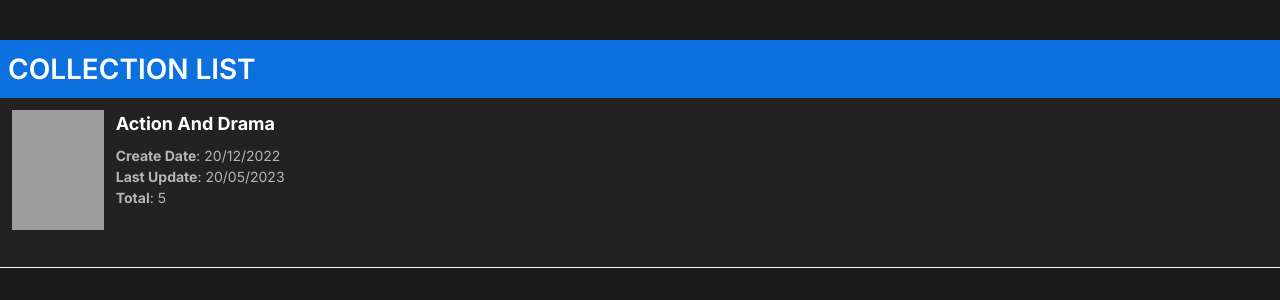
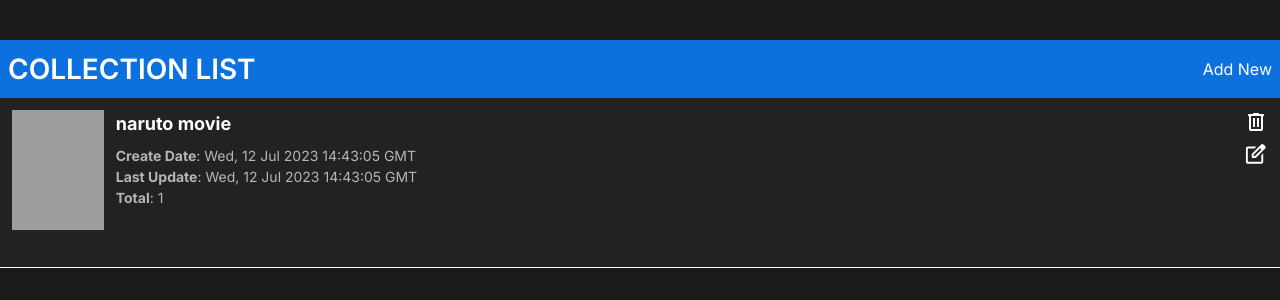
Before and after one commit to agungpg/unofficial-anilist, a Next.js app: page /collection in a window 1280 px wide. Shown: the top 300 px of the page. Built offline with nearby package versions, Linux system fonts and the light colour scheme; no server answers; grey boxes are pictures that could not be loaded.

Commit message:
feat (collection): add collection list

```diff
--- a/src/app/collection/(components)/CollectionCard.tsx
+++ b/src/app/collection/(components)/CollectionCard.tsx
@@ -1,40 +1,76 @@
+import Image from 'next/image'
 import Link from 'next/link'
 import React from 'react'
 
 import InfoItem from '@/app/anime/[id]/(components)/InfoItem'
-import { Image, ListItemCard, VerticalInfoWrapper } from '@/app/styeled'
+import { FlexWrapper, Image as CustomeImg, ListItemCard, VerticalInfoWrapper } from '@/app/styeled'
+import DeleteIcon from '@/assets/icons/DeleteIcon'
+import EditIcon from '@/assets/icons/EditIcon'
 import { AnimeCardTitle } from '@/components/AnimeCard/AnimeCard.styled'
 
-const coverDefault = '@/assets/images/collection-cover-default.jpg'
+import { collectStateType } from '../CollectionSlice'
+import dcoverDefault from '../../../assets/images/collection-default.png'
 
-const CollectionCard = () =>
-  // { data }: AnimeCardPropsType
-  {
-    const data: any = {}
+const CollectionCard = ({
+  data,
+  onDelete,
+  onEdit,
+}: {
+  data: collectStateType
+  onDelete: (name: string) => void
+  onEdit: (name: string) => void
+}) => {
   return (
     <ListItemCard>
-        <Link href={`/collection/${data.id}`}>
-          <Image src={data?.coverImage || coverDefault} />
+      <Link href={`/collection/${data.name}`}>
+        {data?.animeList.length > 0 ? (
+          <CustomeImg src={data?.animeList[0].coverImage} />
+        ) : (
+          <Image
+            src={dcoverDefault}
+            alt='default cover'
+            width={100}
+            height={120}
+          />
+        )}
       </Link>
-        <VerticalInfoWrapper gap='8px'>
-          <Link href={`/anime/${data.id}`}>
-            <AnimeCardTitle>Action And Drama</AnimeCardTitle>
+      <FlexWrapper justifyContent='space-between'>
+        <VerticalInfoWrapper
+          width='100%'
+          gap='8px'
+        >
+          <Link href={`/collection/${data.name}`}>
+            <AnimeCardTitle>{data.name}</AnimeCardTitle>
           </Link>
           <VerticalInfoWrapper gap='0'>
             <InfoItem
               label='Create Date'
-              value='20/12/2022'
+              value={data.createdAt}
             />
             <InfoItem
               label='Last Update'
-              value='20/05/2023'
+              value={data.updatedAt}
             />
             <InfoItem
               label='Total'
-              value='5'
+              value={String(data.animeList.length || 0)}
             />
           </VerticalInfoWrapper>
         </VerticalInfoWrapper>
+        <FlexWrapper
+          alignItems='end'
+          direction='column'
+          justifyContent='top'
+          gap='8px'
+        >
+          <button onClick={() => onDelete(data.name)}>
+            <DeleteIcon fill='#fff' />
+          </button>
+          <button onClick={() => onDelete(data.name)}>
+            <EditIcon fill='#fff' />
+          </button>
+        </FlexWrapper>
+      </FlexWrapper>
     </ListItemCard>
   )
 }
--- /dev/null
+++ b/src/app/collection/layout.tsx
@@ -0,0 +1,11 @@
+'use client'
+import { ReactNode } from 'react'
+import React from 'react'
+
+export default ({ children }: { children: ReactNode }) => {
+  return (
+    <main className='flex min-h-screen bg-[#1A1A1A] flex-col items-center justify-between  lg:py-10 md:py-10'>
+      <div className='container'>{children}</div>
+    </main>
+  )
+}
--- a/src/app/collection/page.tsx
+++ b/src/app/collection/page.tsx
@@ -1,67 +1,58 @@
 'use client'
-import { useQuery } from '@apollo/client'
-import { useEffect, useState } from 'react'
-
-import AnimeList from '@/components/AnimeList/AnimeList'
-import Pagination from '@/components/Pagination/Pagination'
-import { GET_ANIMELIST } from '@/queries'
-import { mapAnimeListItemData } from '@/utils/anime'
+import { useState } from 'react'
+import React from 'react'
+import { connect } from 'react-redux'
 
 import CollectionCard from './(components)/CollectionCard'
-import { AppTitle, NavBar } from '../styeled'
-import { AnimeListDataItemResponseType, AnimeListItemTypes, PageInfoType } from '../../types/animeList'
+import ModalCreateCollection from './(components)/ModalCreateCollection'
+import { collectStateType, createCollection } from './CollectionSlice'
+import { AppTitle, FlexWrapper, NavBar } from '../styeled'
 
-export default function Home() {
-  const [pageInfo, setPageInfo] = useState<PageInfoType>({
-    total: 0,
-    currentPage: 1,
-    lastPage: 1,
-    hasNextPage: false,
-    perPage: 10,
-    isSetFromBE: false,
-  })
-
-  const [list, setList] = useState<AnimeListItemTypes[]>([])
-
-  const { loading, data } = useQuery(GET_ANIMELIST, {
-    variables: {
-      page: pageInfo.currentPage,
-      perPage: pageInfo.perPage,
-      isAdult: false,
-    },
-  })
-
-  useEffect(() => {
-    if (data) {
-      setList(data.result.list.map((item: AnimeListDataItemResponseType) => mapAnimeListItemData(item)))
-      if (!pageInfo.isSetFromBE) setPageInfo({ ...data.result.pageInfo, isSetFromBE: true } as PageInfoType)
-    }
-  }, [data])
+function CollectionList({ collections }: { collections: collectStateType[] }) {
+  const [isModalFormColOpen, setIsModalFormColOpen] = useState(false)
 
   return (
-    <main className='flex min-h-screen bg-[#1A1A1A] flex-col items-center justify-between  lg:py-10 md:py-10'>
-      <div className='container'>
-        <NavBar>
+    <>
+      <NavBar>
+        <FlexWrapper>
           <AppTitle>COLLECTION LIST</AppTitle>
-        </NavBar>
-        <CollectionCard />
-        <AnimeList
-          data={list}
-          isLoading={loading}
+          <button
+            onClick={() => setIsModalFormColOpen(true)}
+            style={{ color: '#fff' }}
+          >
+            Add New
+          </button>
+        </FlexWrapper>
+      </NavBar>
+      {collections.map((col) => (
+        <CollectionCard
+          key={col.name}
+          onEdit={(name) => {
+            console.log('onEdit collection: ', name)
+          }}
+          onDelete={(name) => {
+            console.log('delete collection: ', name)
+          }}
+          data={col}
         />
-        {pageInfo.total > 1 && (
-          <Pagination
-            totalPage={pageInfo.total}
-            currentPage={pageInfo.currentPage}
-            onPageChange={(page: number) =>
-              setPageInfo((prevPageInfo) => ({
-                ...prevPageInfo,
-                currentPage: page,
-              }))
-            }
-          />
-        )}
-      </div>
-    </main>
+      ))}
+      <ModalCreateCollection
+        isOpen={isModalFormColOpen}
+        closeModal={() => setIsModalFormColOpen(false)}
+      />
+    </>
   )
 }
+
+function mapDispatchToProps(
+  dispatch: (arg0: { payload: { collection: collectStateType }; type: 'collectionList/createCollection' }) => any
+) {
+  return {
+    createCollection: (payload: { collection: collectStateType }) => dispatch(createCollection(payload)),
+  }
+}
+
+function mapStateToProps(state: any) {
+  return { collections: state.collections }
+}
+export default React.memo(connect(mapStateToProps, mapDispatchToProps)(CollectionList))
--- /dev/null
+++ b/src/assets/icons/DeleteIcon.tsx
@@ -0,0 +1,28 @@
+import React, { FC } from 'react'
+
+interface DeleteIcon {
+  width?: number
+  height?: number
+  fill?: string
+  className?: string
+}
+
+const DeleteIcon: FC<DeleteIcon> = ({ width, height, fill, className }) => {
+  return (
+    <svg
+      width={width || 24}
+      height={height || 24}
+      fill='none'
+      viewBox='0 0 24 24'
+      className={className}
+      xmlns='http://www.w3.org/2000/svg'
+    >
+      <path
+        d='M7 21C6.45 21 5.979 20.804 5.587 20.412C5.195 20.02 4.99933 19.5493 5 19V6H4V4H9V3H15V4H20V6H19V19C19 19.55 18.804 20.021 18.412 20.413C18.02 20.805 17.5493 21.0007 17 21H7ZM17 6H7V19H17V6ZM9 17H11V8H9V17ZM13 17H15V8H13V17Z'
+        fill={fill || '#FF5E5E'}
+      />
+    </svg>
+  )
+}
+
+export default DeleteIcon
--- /dev/null
+++ b/src/assets/icons/EditIcon.tsx
@@ -0,0 +1,28 @@
+import React, { FC } from 'react'
+
+interface AddIcon {
+  width?: number
+  height?: number
+  fill?: string
+  className?: string
+}
+
+const AddIcon: FC<AddIcon> = ({ width, height, fill, className }) => {
+  return (
+    <svg
+      width={width || 24}
+      height={height || 24}
+      fill='none'
+      viewBox='0 0 24 24'
+      className={className}
+      xmlns='http://www.w3.org/2000/svg'
+    >
+      <path
+        d='M3.83992 21.7921C3.31192 21.7921 2.85976 21.6042 2.48344 21.2286C2.10712 20.8529 1.91928 20.4007 1.91992 19.8721V6.43207C1.91992 5.90407 2.10808 5.45191 2.4844 5.07559C2.86072 4.69927 3.31256 4.51143 3.83992 4.51207H12.4079L10.4879 6.43207H3.83992V19.8721H17.2799V13.2001L19.1999 11.2801V19.8721C19.1999 20.4001 19.0118 20.8522 18.6354 21.2286C18.2591 21.6049 17.8073 21.7927 17.2799 21.7921H3.83992ZM14.5679 5.06407L15.9359 6.40807L9.59992 12.7441V14.1121H10.9439L17.3039 7.75207L18.6719 9.09607L12.3119 15.4561C12.1359 15.6321 11.9318 15.7722 11.6994 15.8766C11.4671 15.9809 11.2233 16.0327 10.9679 16.0321H8.63992C8.36792 16.0321 8.13976 15.9399 7.95544 15.7556C7.77112 15.5713 7.67928 15.3434 7.67992 15.0721V12.7441C7.67992 12.4881 7.72792 12.2439 7.82392 12.0116C7.91992 11.7793 8.05592 11.5754 8.23192 11.4001L14.5679 5.06407ZM18.6719 9.09607L14.5679 5.06407L16.9679 2.66407C17.3519 2.28007 17.8121 2.08807 18.3484 2.08807C18.8847 2.08807 19.3366 2.28007 19.7039 2.66407L21.0479 4.03207C21.4159 4.40007 21.5999 4.84807 21.5999 5.37607C21.5999 5.90407 21.4159 6.35207 21.0479 6.72007L18.6719 9.09607Z'
+        fill={fill || '#38499A'}
+      />
+    </svg>
+  )
+}
+
+export default AddIcon
```
Also changed, not shown: src/assets/icons/AddIcon.tsx (added, +28 -0 lines), src/assets/images/collection-default.png (added). Lines whose indentation alone changed are shown as unchanged.
